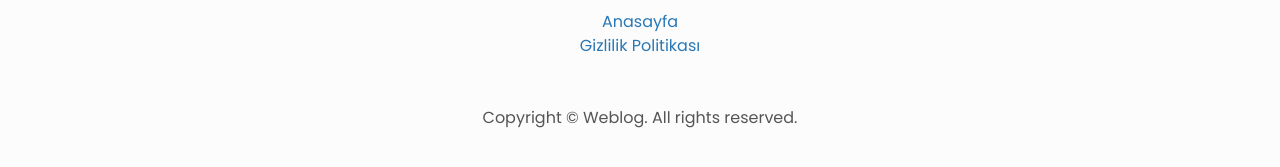
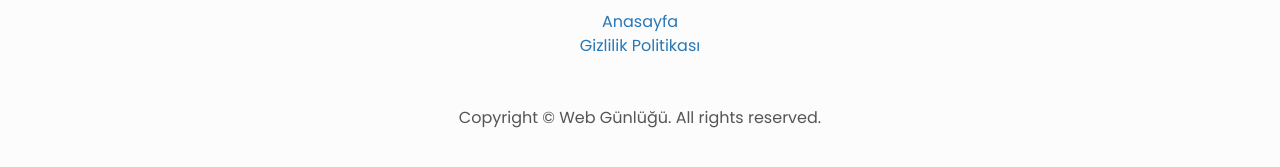
Before and after one commit to zaferzent/zaferzent.github.io, a Jekyll site: the page built from pages/about.md, in a window 1280 px wide. Shown: the part 423-590 px from the top of the page. Built offline with Jekyll 4.4.1, drawn with Linux system fonts in a browser that asks for light colours; nearby versions of some CDN libraries.

Commit message:
Update _config.yml

```diff
--- a/_config.yml
+++ b/_config.yml
@@ -1,5 +1,5 @@
-title: "Weblog"
-email: wowthemesnet@gmail.com
+title: "Web Günlüğü"
+email: zfrznt@gmail.com
 timezone: UTC
 baseurl: "/"
 permalink: ":year/:month/:slug.html"
@@ -43,9 +43,9 @@
 
 # Social
 social:
-  instagram: https://www.instagram.com/bootstrapstarter/
-  facebook: https://www.facebook.com/bootstrapstartercom-346329609045284
-  twitter: https://twitter.com/bstartercom
+  instagram: https://www.instagram.com/
+  facebook: https://www.facebook.com/
+  twitter: https://twitter.com/
 
 # Plugins
 plugins:
```
